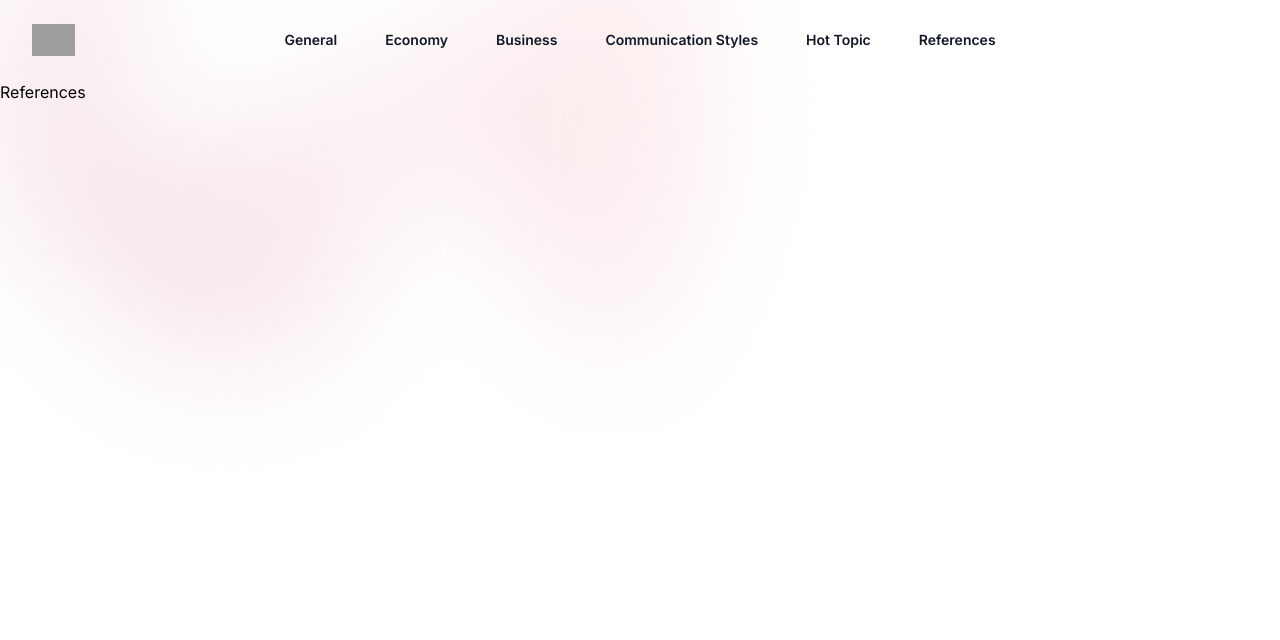
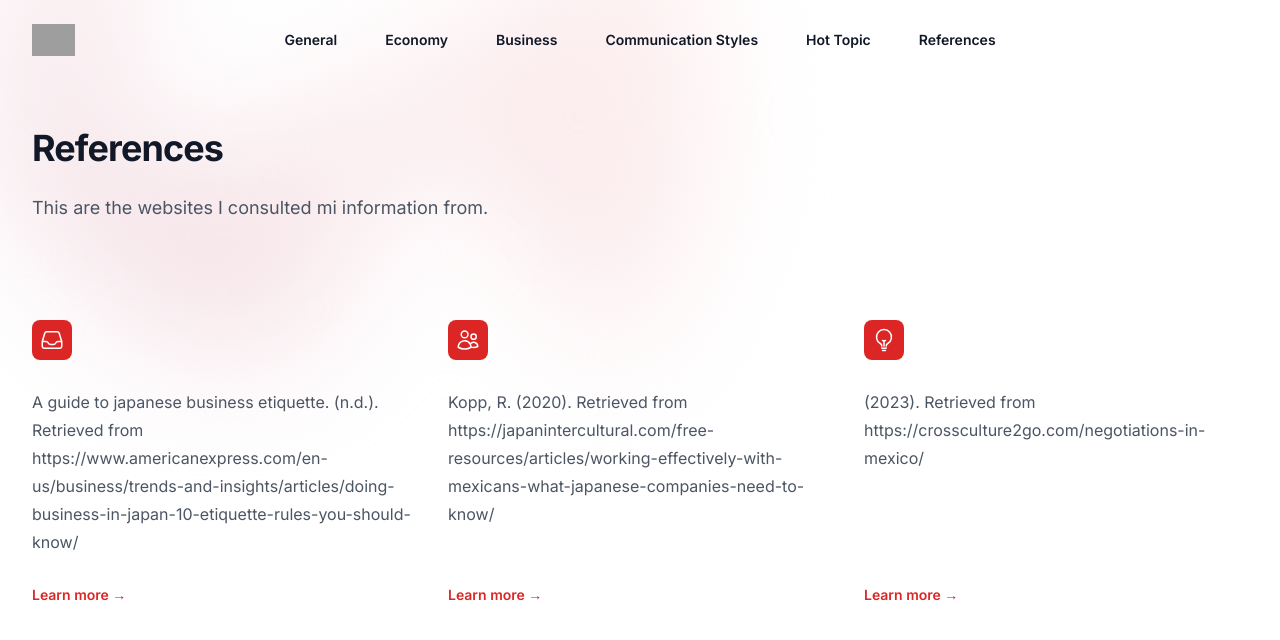
Before and after one commit to Cosmonaut-itc/japan-info, a Next.js app in the folder japan-info/: page /info/references in a window 1280 px wide. Shown: the top 640 px of the page. Built offline with nearby package versions, Linux system fonts and the light colour scheme; grey boxes are pictures that could not be loaded.

Commit message:
Added References

```diff
--- a/japan-info/app/info/references/page.js
+++ b/japan-info/app/info/references/page.js
@@ -1,9 +1,65 @@
 import React from "react";
+import { InboxIcon, TrashIcon, UsersIcon, LightBulbIcon } from '@heroicons/react/24/outline'
+
+const features = [
+    {
+        name: '',
+        description:
+            'A guide to japanese business etiquette. (n.d.). Retrieved from https://www.americanexpress.com/en-us/business/trends-and-insights/articles/doing-business-in-japan-10-etiquette-rules-you-should-know/ ',
+        href: 'https://www.americanexpress.com/en-us/business/trends-and-insights/articles/doing-business-in-japan-10-etiquette-rules-you-should-know/',
+        icon: InboxIcon,
+    },
+    {
+        name: '',
+        description:
+            'Kopp, R. (2020). Retrieved from https://japanintercultural.com/free-resources/articles/working-effectively-with-mexicans-what-japanese-companies-need-to-know/ ',
+        href: 'https://japanintercultural.com/free-resources/articles/working-effectively-with-mexicans-what-japanese-companies-need-to-know/',
+        icon: UsersIcon,
+    },
+    {
+        name: '',
+        description:
+            '(2023). Retrieved from https://crossculture2go.com/negotiations-in-mexico/ ',
+        href: 'https://crossculture2go.com/negotiations-in-mexico/',
+        icon: LightBulbIcon,
+    },
+]
 
 export default function References() {
     return (
-        <div>
-            <h1>References</h1>
+        <div className="py-24 lg:pt-12 sm:py-32">
+            <div className="mx-auto max-w-7xl px-6 lg:px-8">
+                <div className="mx-auto max-w-2xl lg:mx-0">
+                    <h2 className="text-3xl font-bold tracking-tight text-gray-900 sm:text-4xl">
+                        References
+                    </h2>
+                    <p className="mt-6 text-lg leading-8 text-gray-600">
+                        This are the websites I consulted mi information from.
+                    </p>
+                </div>
+                <div className="mx-auto mt-16 max-w-2xl sm:mt-20 lg:mt-24 lg:max-w-none">
+                    <dl className="grid max-w-xl grid-cols-1 gap-x-8 gap-y-16 lg:max-w-none lg:grid-cols-3">
+                        {features.map((feature) => (
+                            <div key={feature.name} className="flex flex-col">
+                                <dt className="text-base font-semibold leading-7 text-gray-900">
+                                    <div className="mb-6 flex h-10 w-10 items-center justify-center rounded-lg bg-red-600">
+                                        <feature.icon className="h-6 w-6 text-white" aria-hidden="true" />
+                                    </div>
+                                    {feature.name}
+                                </dt>
+                                <dd className="mt-1 flex flex-auto flex-col text-base leading-7 text-gray-600">
+                                    <p className="flex-auto">{feature.description}</p>
+                                    <p className="mt-6">
+                                        <a href={feature.href} className="text-sm font-semibold leading-6 text-red-600">
+                                            Learn more <span aria-hidden="true">→</span>
+                                        </a>
+                                    </p>
+                                </dd>
+                            </div>
+                        ))}
+                    </dl>
+                </div>
+            </div>
         </div>
     )
 }
```
